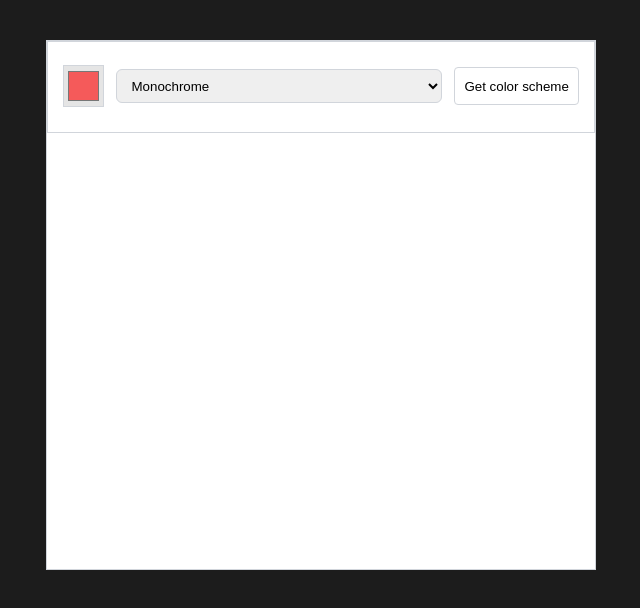
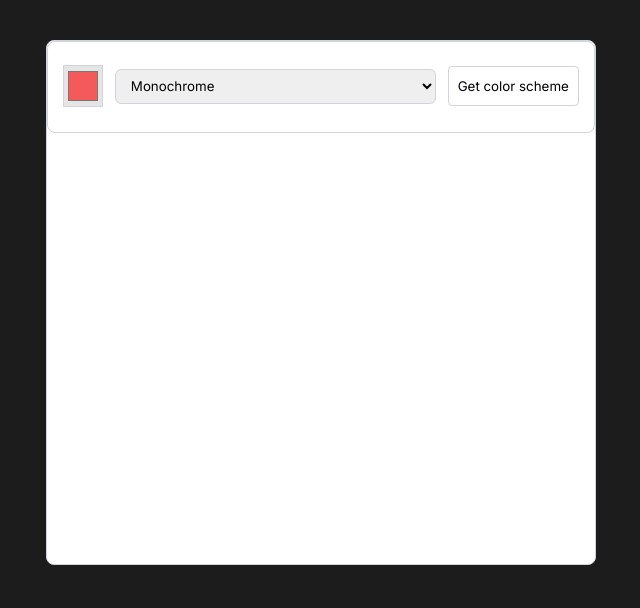
Before and after one commit to Qayyax/color-picker-practice, a plain HTML site: page index.html in a window 1280 px wide. Shown: the whole page, without its empty margins (319-959 px from the left). Drawn offline with Linux system fonts and the light colour scheme.

Commit message:
changes to css, fonts, classes

```diff
--- a/app.js
+++ b/app.js
@@ -2,10 +2,10 @@ const form = document.querySelector('form')
 const colorSchemeInput = document.getElementById('color')
 const colorSchemeMode = document.getElementById('color-mode')
 const colorDivs = document.querySelectorAll('#container > div')
-const colorText = document.querySelectorAll('#color-container > p')
+const colorText = document.querySelectorAll('#hex-container > p')
 
 // When you submit the form
-form.addEventListener('submit', (e)=> {
+form.addEventListener('submit', (e) => {
 	e.preventDefault()
 	let color = colorSchemeInput.value.slice(1)
 	let colorMode = colorSchemeMode.value
@@ -13,16 +13,16 @@ form.addEventListener('submit', (e)=> {
 	fetch(`https://www.thecolorapi.com/scheme?hex=${color}&mode=${colorMode}&count=5`)
 		.then(res => res.json())
 		.then(data => {
-			let hexValues = data.colors.map((hex)=> {
+			let hexValues = data.colors.map((hex) => {
 				return hex.hex.value
 			})
 			renderColors(hexValues)
-	})
+		})
 })
 
 // Function to render the colors on the page
 function renderColors(values) {
-	for(let i=0; i<colorDivs.length; i++) {
+	for (let i = 0; i < colorDivs.length; i++) {
 		colorDivs[i].style.backgroundColor = `${values[i]}`
 		colorText[i].innerText = `${values[i]}`
 	}
--- a/index.html
+++ b/index.html
@@ -4,6 +4,9 @@
 		<title>Color Picker</title>
 		<meta charset="UTF-8">
 		<meta name="viewport" content="width=device-width, initial-scale=1">
+		<link rel="preconnect" href="https://fonts.googleapis.com">
+		<link rel="preconnect" href="https://fonts.gstatic.com" crossorigin>
+	    <link href="https://fonts.googleapis.com/css2?family=Inter:wght@400;500&display=swap" rel="stylesheet"> <!-- added Google fonts to match design file -->
 		<link href="style.css" rel="stylesheet">
 	</head>
 	<body>
@@ -32,7 +35,7 @@
 			<div id="color-4"></div>
 			<div id="color-5"></div>
 		</div>
-		<div id="color-container">
+		<div id="hex-container">
 			<p></p>
 			<p></p>
 			<p></p>
--- a/style.css
+++ b/style.css
@@ -19,6 +19,9 @@ select,
 button,
 main {
     border: 1px solid #D1D5DB;
+    border-radius: 8px;
+    font-family: 'Inter', sans-serif;
+
 
 }
 
@@ -33,7 +36,7 @@ form {
     justify-content: space-between;
 }
 
-#color{
+#color {
     border: 0.5px solid #D1D5DB;
     background-color: #E5E5E5;
     height: 42px;
@@ -42,7 +45,7 @@ form {
 
 #custom-select,
 select,
-#color-container {
+#hex-container {
     width: 100%;
 }
 
@@ -66,6 +69,7 @@ button {
     padding: 0.8125em 0.6875em;
     cursor: pointer;
 }
+
 span {
     display: block;
     white-space: nowrap;
@@ -79,9 +83,10 @@ span {
     height: 414px;
 }
 
-#color-container {
+#hex-container {
     display: flex;
     justify-content: space-around;
     align-items: center;
     padding: 0.6875em 1px;
+    font-size: 12px;
 }
```
Lines whose indentation alone changed are shown as unchanged.
